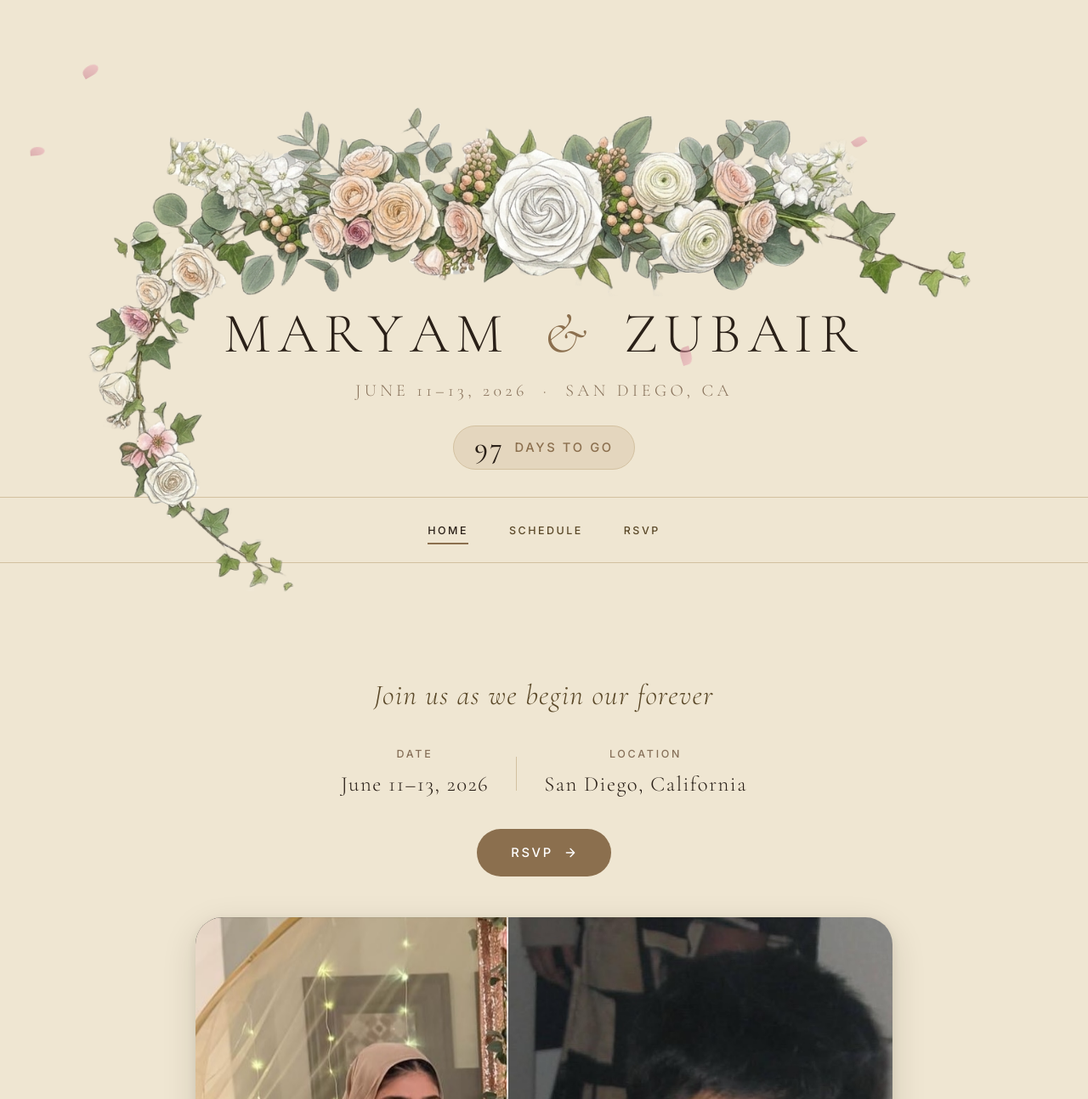
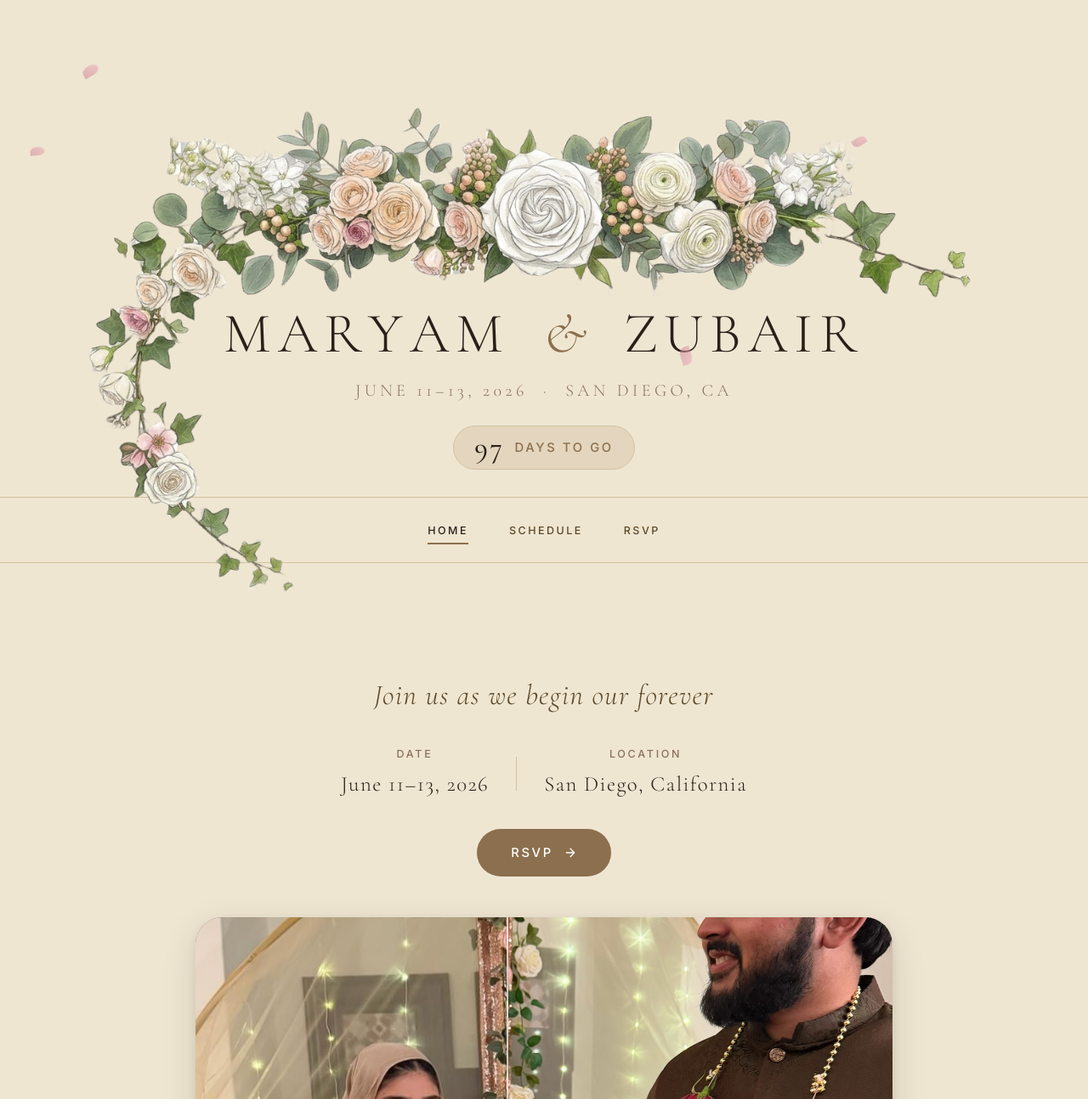
Before and after one commit to ZubairQazi/ZubairQazi.github.io, a Jekyll site: the page maryam/index.html, which Jekyll copies as it is, in a window 1280 px wide. Shown: the top 1294 px of the page at 85% size. Built offline with Jekyll 4.4.1, drawn with Linux system fonts in a browser that asks for light colours; nearby versions of some CDN libraries; grey boxes are pictures that could not be loaded.

Commit message:
feat(ui): replace before-photo with new image1.jpeg

```diff
--- a/maryam/index.html
+++ b/maryam/index.html
@@ -95,7 +95,7 @@
 
           <!-- BEFORE (childhood) -->
           <div class="ba-before">
-            <img src="assets/photo-small.jpg" alt="Childhood photo" width="989" height="772" loading="lazy">
+            <img src="assets/photo-small.jpg" alt="Childhood photo" width="1536" height="2048" loading="lazy">
             <span class="ba-label ba-label--before">Before</span>
           </div>
 
```
Also changed, not shown: maryam/assets/photo-small.jpg.
